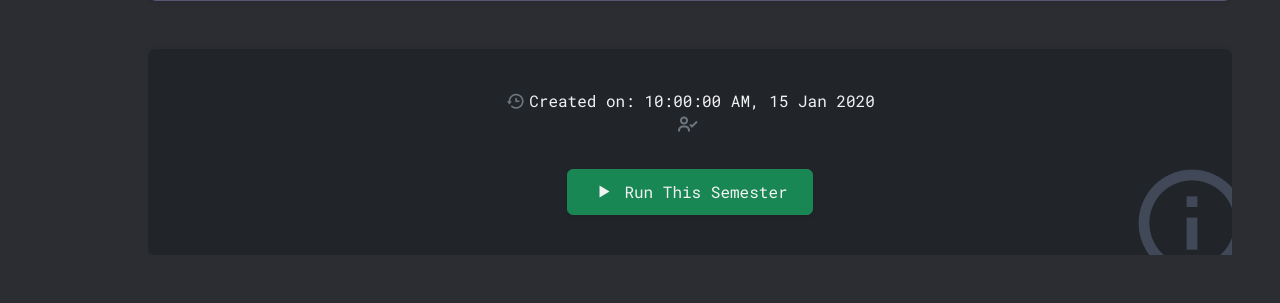
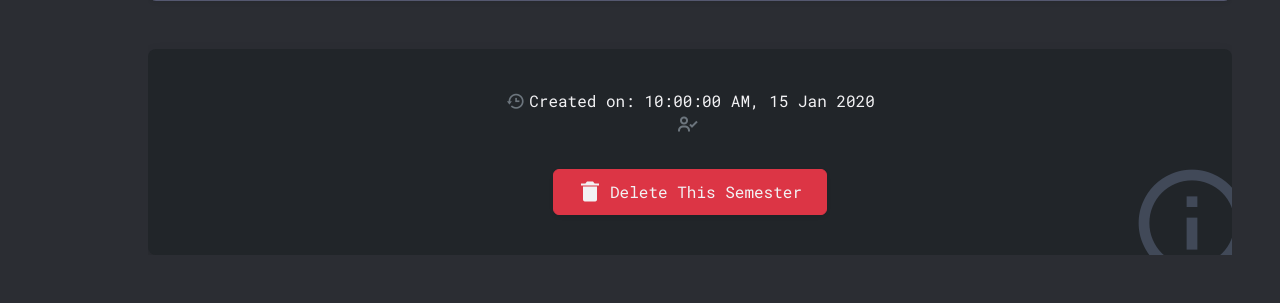
Before and after one commit to rnium/sec_ugrp, a Django app: template results/templates/results/view_semester.html in a window 1280 px wide. Shown: the part 1273-1576 px from the top of the page. Run offline with Django 4.2, Linux system fonts and the light colour scheme; the template is opened without the code that fills it: most values are stand-ins (such as "Sample title", 1, 10 or a date in 2020); grey boxes marked "Sample" are stand-in pictures; some libraries are stand-ins or nearby versions; some web fonts are replaced.

Commit message:
delete button

```diff
--- a/results/templates/results/view_semester.html
+++ b/results/templates/results/view_semester.html
@@ -274,8 +274,14 @@
             <i class='bx bx-user-check me-1 fs-4 text-secondary'></i>
             <span class="roboto-font">{{request.user.adminaccount.user_full_name}}</span>
         </div>
-        <div class="btn-container mt-2 d-flex justify-content-center">
-            <!-- <button class="btn btn-outline-danger me">Delete Semester</button> -->
+        <div class="btn-container mt-2 d-flex justify-content-center ">
+            {% comment %} If it does not has courses it is deletale, otherwise it can be changed within is_running ststus {% endcomment %}
+            {% if not semester.has_courses %}
+            <button class="btn btn-danger btn-iconized my-4 px-4 shadow-sm">
+                <i class='bx bxs-trash-alt me-2 py-1'></i>
+                <span class="roboto-font ">Delete This Semester</span>
+            </button>
+            {% else %}
             {% if semester.is_running %}
             <button class="btn btn-secondary btn-iconized my-4 px-4 shadow-sm" data-bs-toggle="modal" data-bs-target="#changeWithPasswordModal">
                 <i class='bx bx-lock-alt me-2 py-1'></i>
@@ -287,7 +293,7 @@
                 <span class="roboto-font ">Run This Semester</span>
             </button>
             {% endif %}
-
+            {% endif %}
         </div>
     </div>
 
```
